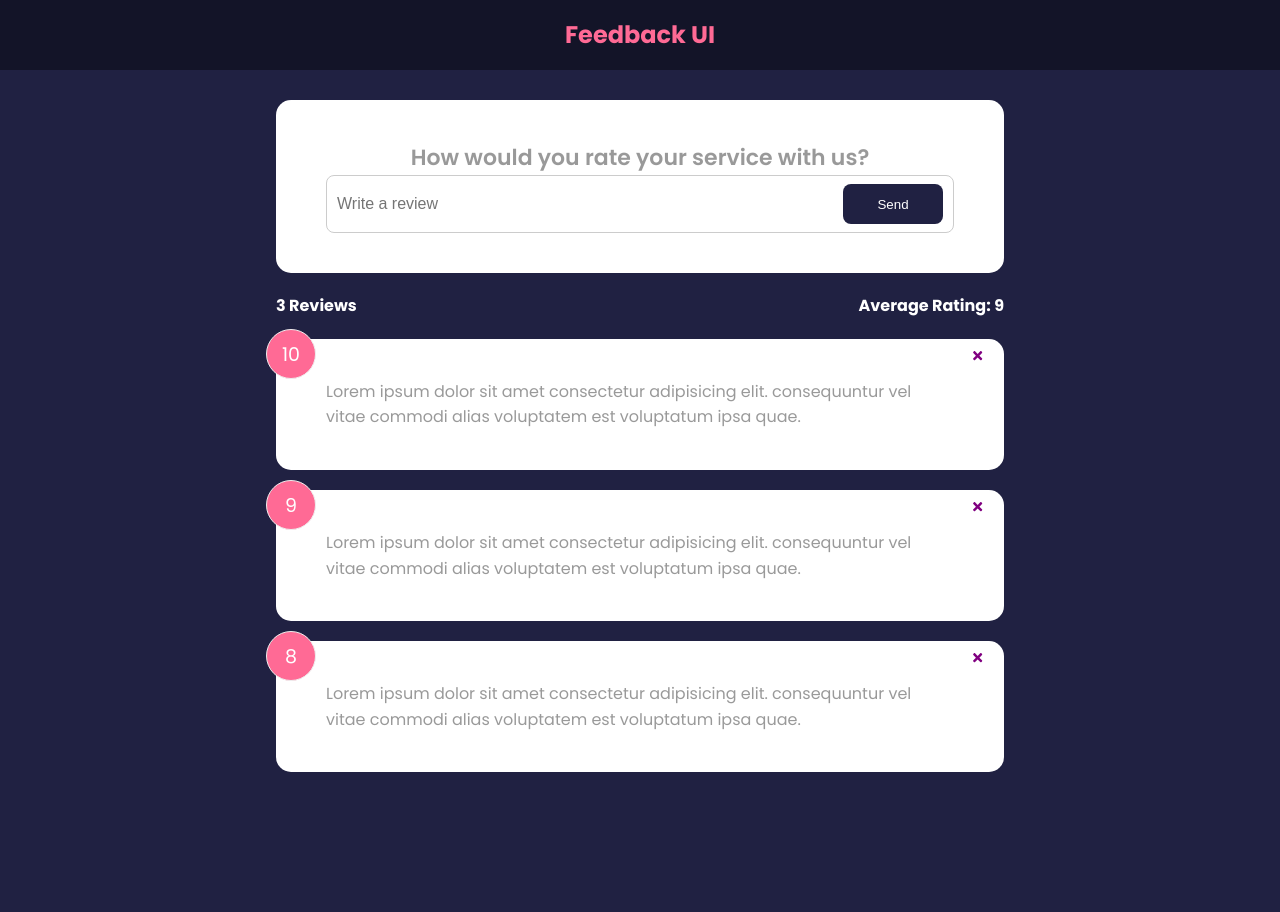
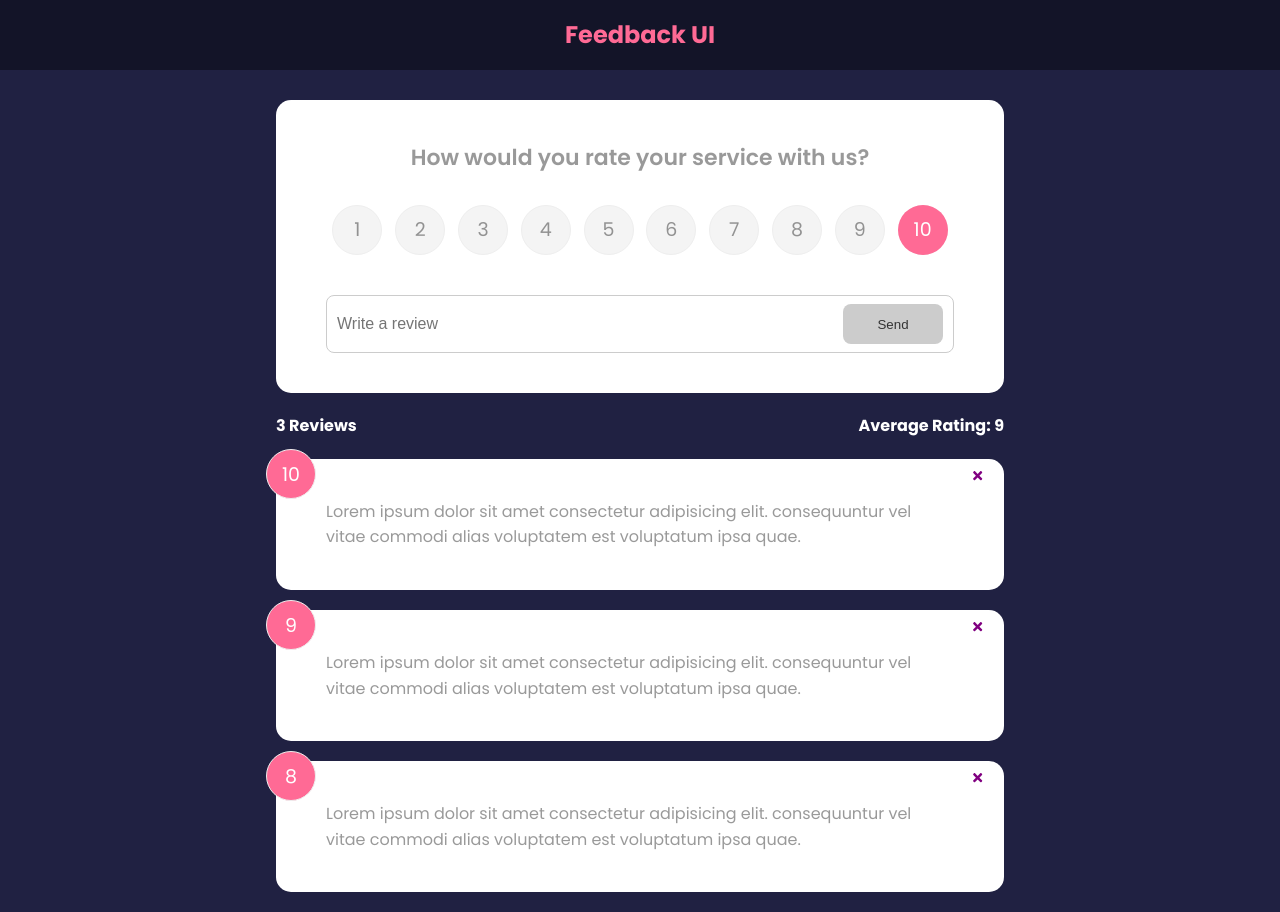
Before and after one commit to tmoney88/Feedback-App, a React (Create React App) app: page / in a window 1280 px wide. Before the commit the page ends 800 px from the top, so only its background shows below. Built offline with nearby package versions, Linux system fonts and the light colour scheme.

Commit message:
Add form validation and create RatingSelect component

```diff
--- a/src/components/FeedbackForm.js
+++ b/src/components/FeedbackForm.js
@@ -1,11 +1,26 @@
 import React, { useState } from 'react'
 import Card from './shared/Card'
 import Button from './shared/Button'
+import RatingSelect from './RatingSelect'
 
 function FeedbackForm() {
   const [text, setText] = useState('')
+  const [rating, setRating] = useState(10)
+  const [btnDisabled, setBtnDisabled] = useState(true)
+  const [message, setMessage] = useState('')
 
   const handleTextChange = e => {
+    if (text === '') {
+      setBtnDisabled(true)
+      setMessage(null)
+    } else if (text !== '' && text.trim().length <= 10) {
+      setMessage('Text must be at least 10 characters')
+      setBtnDisabled(true)
+    } else {
+      setMessage(null)
+      setBtnDisabled(false)
+    }
+
     setText(e.target.value)
   }
 
@@ -13,11 +28,14 @@
     <Card>
       <form>
         <h2>How would you rate your service with us?</h2>
-        {/* rating select component */}
+        <RatingSelect select={rating => setRating(rating)} />
         <div className='input-group'>
           <input type='text' placeholder='Write a review' onChange={handleTextChange} value={text} />
-          <Button type='submit'>Send</Button>
+          <Button isDisabled={btnDisabled} type='submit'>
+            Send
+          </Button>
         </div>
+        {message && <div className='message'>{message}</div>}
       </form>
     </Card>
   )
--- /dev/null
+++ b/src/components/RatingSelect.js
@@ -0,0 +1,57 @@
+import React, { useState } from 'react'
+
+function RatingSelect({ select }) {
+  const [selected, setSelected] = useState(10)
+
+  const handleChange = e => {
+    setSelected(+e.currentTarget.value)
+    select(+e.currentTarget.value)
+  }
+
+  return (
+    <ul className='rating'>
+      <li>
+        <input type='radio' id='num1' name='rating' value='1' onChange={handleChange} checked={selected === 1} />
+        <label htmlFor='num1'>1</label>
+      </li>
+      <li>
+        <input type='radio' id='num2' name='rating' value='2' onChange={handleChange} checked={selected === 2} />
+        <label htmlFor='num2'>2</label>
+      </li>
+      <li>
+        <input type='radio' id='num3' name='rating' value='3' onChange={handleChange} checked={selected === 3} />
+        <label htmlFor='num3'>3</label>
+      </li>
+      <li>
+        <input type='radio' id='num4' name='rating' value='4' onChange={handleChange} checked={selected === 4} />
+        <label htmlFor='num4'>4</label>
+      </li>
+      <li>
+        <input type='radio' id='num5' name='rating' value='5' onChange={handleChange} checked={selected === 5} />
+        <label htmlFor='num5'>5</label>
+      </li>
+      <li>
+        <input type='radio' id='num6' name='rating' value='6' onChange={handleChange} checked={selected === 6} />
+        <label htmlFor='num6'>6</label>
+      </li>
+      <li>
+        <input type='radio' id='num7' name='rating' value='7' onChange={handleChange} checked={selected === 7} />
+        <label htmlFor='num7'>7</label>
+      </li>
+      <li>
+        <input type='radio' id='num8' name='rating' value='8' onChange={handleChange} checked={selected === 8} />
+        <label htmlFor='num8'>8</label>
+      </li>
+      <li>
+        <input type='radio' id='num9' name='rating' value='9' onChange={handleChange} checked={selected === 9} />
+        <label htmlFor='num9'>9</label>
+      </li>
+      <li>
+        <input type='radio' id='num10' name='rating' value='10' onChange={handleChange} checked={selected === 10} />
+        <label htmlFor='num10'>10</label>
+      </li>
+    </ul>
+  )
+}
+
+export default RatingSelect
```
